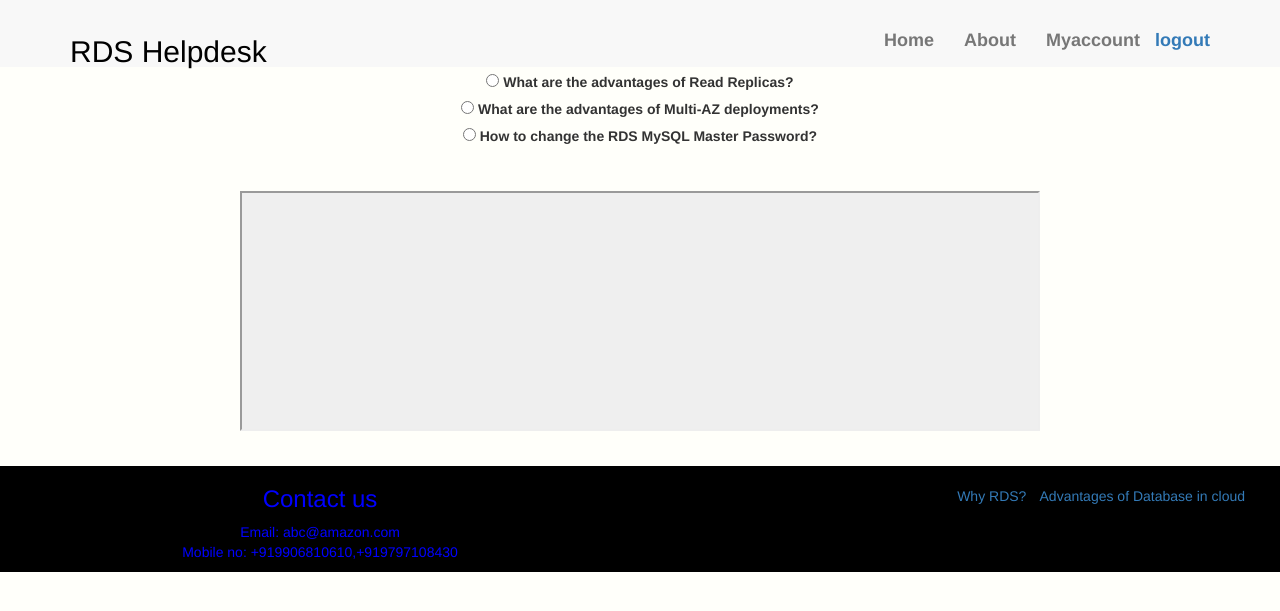
After one commit to udithshankar/xrayproject, a Django app: page /mysqllambda/ in a window 1280 px wide. The commit adds this page. Shown: the top 611 px of the page. Run offline with Django 3.2, Linux system fonts and the light colour scheme; some libraries are stand-ins or nearby versions.

Commit message:
first comm

```diff
--- a/mod1/forms.py
+++ b/mod1/forms.py
@@ -6,7 +6,7 @@ from django.contrib.auth.models import User
 class SignUpForm(UserCreationForm):
     first_name = forms.CharField(max_length=30, required=False, widget=forms.TextInput(
             attrs={
-                'style': 'border-color: blue;',
+                'style': 'border-color: blue; color:deepskyblue;',
                 'placeholder': 'Write your name here'
             }))
     last_name = forms.CharField(max_length=30, required=False, help_text='Optional.')
--- a/mod1/templates/mod1/base2.html
+++ b/mod1/templates/mod1/base2.html
@@ -23,7 +23,7 @@
     <nav class="navbar navbar-default navbar-fixed-top" style="height: 67px;">
       <div class="container">
        <div id="navbar" class="collapse navbar-collapse">
-          <a class="navbar-brand" href="#"><h2>RDS Helpdesk</h2></a>
+          <a class="navbar-brand"><h2>RDS Helpdesk</h2></a>
           <ul class="nav navbar-nav navbar-right navbar-brand">
             <li><a href="{% url 'mod1:home' %}">Home</a></li>
             <li><a href="#">About</a></li>
--- a/mod1/templates/mod1/base3.html
+++ b/mod1/templates/mod1/base3.html
@@ -38,7 +38,7 @@
              </div>
           <div style="margin-top: 50px; margin-bottom: 50px;">
               <a style="padding-right: 80px; margin-left: 100px; align-content: center;" class="btn btn-lg btn-primary" href="#" role="button"> <h1>Link</h1></a>
-                 <a style="margin-left: 150px;" class="btn btn-lg btn-primary" href="#" role="button"> <h1>Common Support issues</h1></a>
+                 <a style="margin-left: 150px;" class="btn btn-lg btn-primary" href= {% block support %} {% endblock %} role="button"> <h1>Common Support issues</h1></a>
             </div>
        </div>
       </div>
--- a/mod1/templates/mod1/login.html
+++ b/mod1/templates/mod1/login.html
@@ -18,7 +18,7 @@
 {{ form.as_p}}
 </div>
 
-<input type="submit" value="login" style="align-self: centre;" />
+<div style="margin-left: 125px;"><input type="submit" value="login" style="align-self: centre;" /></div>
 <input type="hidden" name="next" value="/" />
 </form>
 
--- a/mod1/templates/mod1/mysql.html
+++ b/mod1/templates/mod1/mysql.html
@@ -45,7 +45,9 @@
    <li> The general availability of MySQL 5.6 was announced in February 2013. New features included performance improvements to the query optimizer, higher transactional throughput in InnoDB, new NoSQL-style memcached APIs, improvements to partitioning for querying and managing very large tables, TIMESTAMP column type that correctly stores milliseconds, improvements to replication, and better performance monitoring by expanding the data available through the PERFORMANCE_SCHEMA.The InnoDB storage engine also included support for full-text search and improved group commit performance.</li>
     <li>The general availability of MySQL 5.7 was announced in October 2015.</li>
    <li>MySQL Server 8.0.0-dmr (Milestone Release) was announced 12 September 2016.</li>
-
+      {% block support %}
+      "{% url 'mod1:mysqllambda' %}"
+      {% endblock %}
     </li>
    </div>
    {% endblock %}
--- /dev/null
+++ b/mod1/templates/mod1/mysqllambda.html
@@ -0,0 +1,54 @@
+{% extends 'mod1/base2.html' %}
+{% block body %}
+
+<head>
+  <script>
+  function fun1() {
+   document.querySelector(".browser1").setAttribute("src", "https://e6qs5d3z7g.execute-api.us-east-1.amazonaws.com/dev/");
+  }
+  </script>
+
+  <script>
+  function fun2() {
+   document.querySelector(".browser1").setAttribute("src", "https://5ob7rdmvb1.execute-api.us-east-1.amazonaws.com/dev/");
+  }
+  </script>
+
+  <script>
+  function fun3() {
+   document.querySelector(".browser1").setAttribute("src", "https://181kcs9a26.execute-api.us-east-1.amazonaws.com/dev/");
+  }
+  </script>
+
+<style type="text/css">
+ body{
+  margin: 30px auto;
+  padding: 0px;
+  background: #fffffa;
+  text-align: center;
+ }
+
+.browser1{
+  display: inline-block;
+  position: relative;
+  width: 800px !important;
+  height: 240px !important;
+  background: #efefef;
+ }
+</style>
+</head>
+
+<body>
+<br><br>
+<input type="radio" id="example1" name="group" onclick="fun1()"/>
+  <label for="example1">What are the advantages of Read Replicas?</label><br>
+
+<input type="radio" id="example2" name="group" onclick="fun2()"/>
+  <label for="example2">What are the advantages of Multi-AZ deployments?</label><br>
+
+<input type="radio" id="example3" name="group" onclick="fun3()"/>
+  <label for="example3">How to change the RDS MySQL Master Password?</label><br><br><br>
+
+<iframe class="browser1"> </iframe>
+
+{% endblock %}
--- a/mod1/urls.py
+++ b/mod1/urls.py
@@ -14,6 +14,7 @@ urlpatterns = [
      url(r'^mysql/$', views.mysql, name='mysql'),
      url(r'^mariadb/$', views.mariadb, name='mariadb'),
       url(r'^postgres/$', views.postgres, name='postgres'),
+      url(r'^mysqllambda/$', views.mysqllambda, name='mysqllambda'),
 
 
 
--- a/mod1/views.py
+++ b/mod1/views.py
@@ -68,3 +68,6 @@ def mariadb(request):
 
 def postgres(request):
 	return render(request,'mod1/postgres.html')
+
+def mysqllambda(request):
+	return render(request,'mod1/mysqllambda.html')
--- a/xray/settings.py
+++ b/xray/settings.py
@@ -25,7 +25,7 @@ SECRET_KEY = '*ztl4ke#wa-xeuib(y=apt$u+wc7jp7%_ha#y0&9hhp#r_gt&n'
 # SECURITY WARNING: don't run with debug turned on in production!
 DEBUG = True
 
-ALLOWED_HOSTS = ['0.0.0.0','10.68.47.16']
+ALLOWED_HOSTS = []
 
 
 # Application definition
```
Also changed, not shown: mod1/templates/mod1/register.html (+4 -4 lines), requirements.txt (added, +28 -0 lines), 1 other file.
